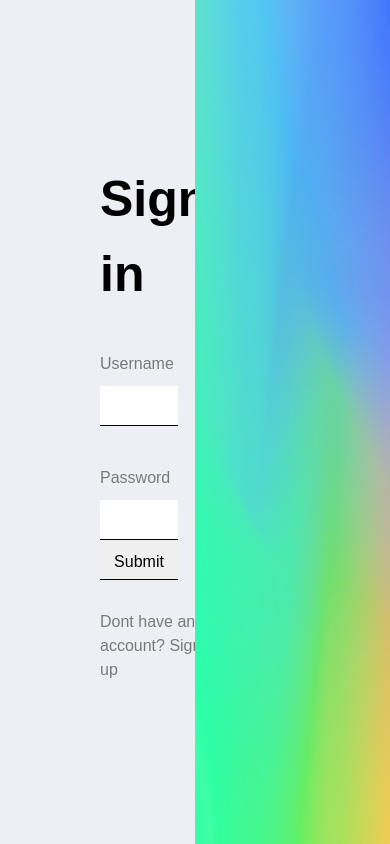
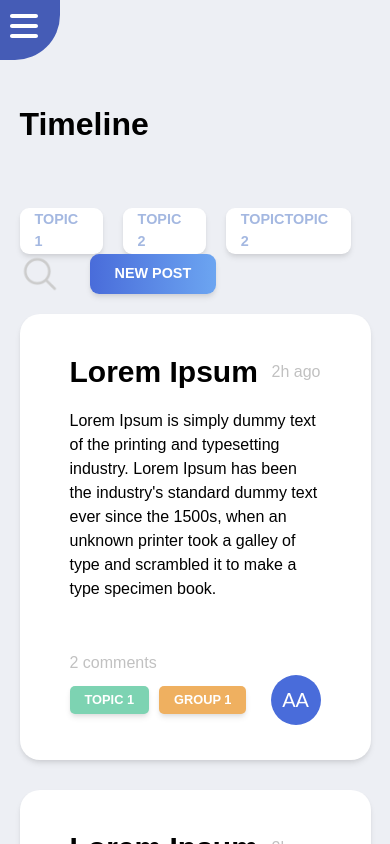
Before and after one commit to noroff-alumni-assignment-group/alumni-network, a React (Create React App) app in the folder noroff-alumni-frontend/: page / in a window 390 px wide. Shown: the top 844 px of the page. Built offline with nearby package versions, Linux system fonts and the light colour scheme.

Commit message:
adjusted responsivity of timeline and navbar for mobile devices

```diff
--- a/noroff-alumni-frontend/src/App.css
+++ b/noroff-alumni-frontend/src/App.css
@@ -9,6 +9,15 @@
 /*.App > div {
   grid-column: 2;
 }*/
+
+.page-container {
+  display: grid;
+  padding-top: 100px;
+  padding-bottom: 100px;
+}
+.page-container > div {
+  grid-column: 2;
+}
 
 
 /* ----- GLOBALS ----- */
@@ -42,6 +51,9 @@
   .cancel-btn {
     padding: 9px 25px;
   }
+  .page-container {
+    grid-template-columns: 20% 60% 20%;
+  }
 }
 @media screen and (max-width: 1500px){
   html {
@@ -54,6 +66,9 @@
   .cancel-btn {
     padding: 7px 20px;
   }
+  .page-container {
+    grid-template-columns: 15% 70% 15%;
+  }
 }
 @media screen and (max-width: 900px){
   html {
@@ -65,6 +80,9 @@
   .activity-btn,
   .cancel-btn {
     padding: 9px 25px;
+  }
+  .page-container {
+    grid-template-columns: 5% 90% 5%;
   }
 }
 
--- a/noroff-alumni-frontend/src/App.tsx
+++ b/noroff-alumni-frontend/src/App.tsx
@@ -21,12 +21,15 @@ function App() {
     <div className="App">
       <BrowserRouter>
 
+          {/*
       {
         !auth.access_token ?
         <Login />
         :
         <>
+        */}
         <Navbar />
+        <div className="page-container">
           <Routes>
             <Route path="/profile" element={<Profile />} />
             <Route path="/events" element={<Event />} />
@@ -34,8 +37,10 @@ function App() {
             <Route path="/topics" element={<Topics />} />
             <Route path="/" element={<Timeline />}/>
           </Routes>
+        </div>
+          {/*
         </>
-      }
+      }*/}
 
       </BrowserRouter>
     </div>
--- a/noroff-alumni-frontend/src/components/navbar/navbar.css
+++ b/noroff-alumni-frontend/src/components/navbar/navbar.css
@@ -62,7 +62,7 @@
     position: fixed;
     top: 0;
     left: 0;
-    z-index: 100;
+    z-index: 10;
     border: none;
     border-radius: 0 0 75% 0;
     transition: .1s ease-in-out;
--- a/noroff-alumni-frontend/src/components/popup/popup.css
+++ b/noroff-alumni-frontend/src/components/popup/popup.css
@@ -26,6 +26,7 @@
     justify-content: center;
     top: 0;
     left: 0;
+    z-index: 100;
     width: 100%;
     min-height: 100%;
     background: rgba(0, 0, 0, .3);
--- a/noroff-alumni-frontend/src/components/post/post.css
+++ b/noroff-alumni-frontend/src/components/post/post.css
@@ -1,9 +1,7 @@
 .post {
   background-color: white;
-  width: 60vw;
   padding: 35px 50px;
   border-radius: 20px;
-  margin-bottom: 20px;
   box-shadow: var(--box-shadow);
 
 }
--- a/noroff-alumni-frontend/src/pages/timeline/timeline.css
+++ b/noroff-alumni-frontend/src/pages/timeline/timeline.css
@@ -1,9 +1,25 @@
+
+
+@media screen and (min-width: 801px) {
+    .timeline-head {
+        flex-direction: row;
+        justify-content: space-between;
+    }
+}
+
+@media screen and (max-width: 800px) {
+    .timeline-head {
+        flex-direction: column;
+        justify-content: right;
+    }
+}
+
+
 .timeline {
   display: flex;
   flex-direction: column;
   align-items: center;
   width: 100%;
-  padding-top: 100px;
 }
 
 .timeline-content {
@@ -11,13 +27,12 @@
 }
 
 .timeline-content h1 {
-  font-size: 40px;
+  font-size: 2rem;
 }
 
 .timeline-head {
   margin-top: 60px;
   display: flex;
-  justify-content: space-between;
 }
 
 .timeline-action-btn-cnt {
@@ -25,7 +40,8 @@
 }
 
 .timeline-action-btn-cnt img {
-    width: 50px;
+    width: 2.5rem;
+    height: 2.5rem;
     margin-right: 20px;
 }
 
@@ -34,6 +50,9 @@
 }
 
 .timeline-feed {
+    display: flex;
+    flex-direction: column;
+    gap: 30px;
   margin-top: 20px;
 }
 
```
Lines whose indentation alone changed are shown as unchanged.
